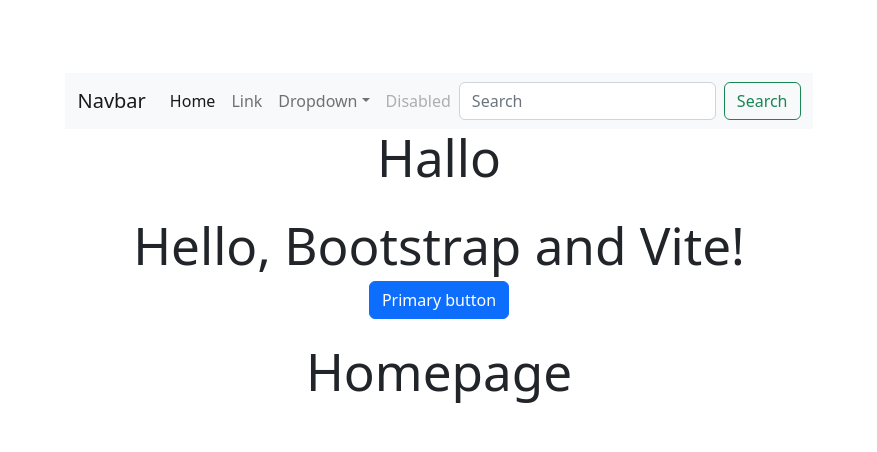
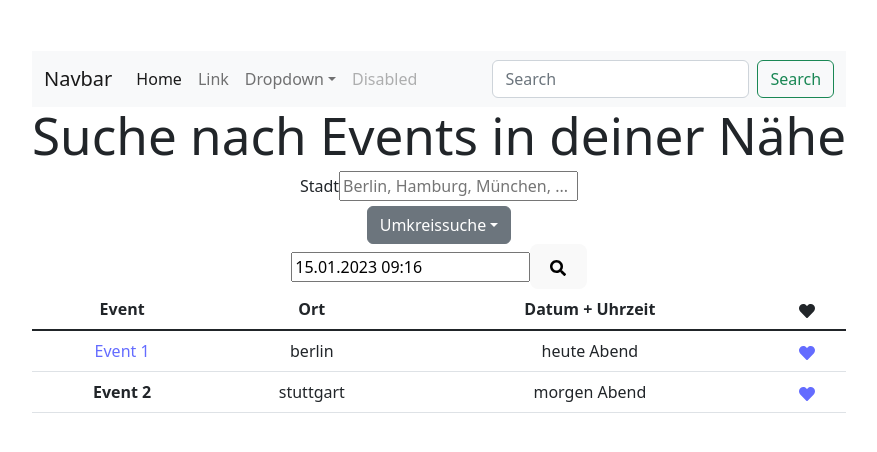
Before and after one commit to best-event-ever/frontend, a React (Vite) app: page / in a window 1280 px wide. Shown: the part 160-612 px from the top of the page, without its empty margins (201-1078 px from the left). Built offline with nearby package versions, Linux system fonts and the light colour scheme.

Commit message:
Homepage Layout without context

```diff
--- a/package.json
+++ b/package.json
@@ -13,6 +13,7 @@
     "bootstrap": "^5.2.3",
     "react": "^18.2.0",
     "react-bootstrap": "^2.7.0",
+    "react-datepicker": "^4.8.0",
     "react-dom": "^18.2.0",
     "react-icons": "^4.7.1",
     "react-router-dom": "^6.6.2"
--- a/src/App.jsx
+++ b/src/App.jsx
@@ -20,11 +20,11 @@ export default function App() {
   return (
     <>
       <Navbar />
-      <h1>Hallo</h1>
+      {/* <h1>Hallo</h1>
       <div class="container py-4 px-3 mx-auto">
         <h1>Hello, Bootstrap and Vite!</h1>
         <button class="btn btn-primary ">Primary button</button>
-      </div>
+      </div> */}
       <BrowserRouter>
         <Routes>
           <Route path="/" element={<Homepage />} />
--- a/src/pages/Homepage.jsx
+++ b/src/pages/Homepage.jsx
@@ -1,11 +1,133 @@
 import React from "react";
-import { Header } from "../components/Header.jsx";
-import { Navbar } from "../components/Navbar.jsx";
+import { useState } from "react";
+import { useNavigate } from "react-router-dom";
+import DatePicker from "react-datepicker";
+import "react-datepicker/dist/react-datepicker.css";
+import { registerLocale, setDefaultLocale } from "react-datepicker";
+import de from "date-fns/locale/de";
+registerLocale("de", de);
+import { FaSearch, FaHeart } from "react-icons/fa";
+import { Link } from "react-router-dom";
 
 export function Homepage() {
+  const navigate = useNavigate();
+  const [search, setSearch] = useState({ word: "" });
+  const [data, setData] = useState();
+  const [startDate, setStartDate] = useState(new Date(), { locale: "de" });
+  const changeHandler = (e) => {
+    setSearch((prev) => (prev = { ...prev, [e.target.id]: e.target.value }));
+  };
+  const fetchData = () => {
+    fetch(`mongodb/${search.search}`)
+      .then((response) => response.json())
+      .then((json) => setData(json));
+  };
+  const submitHandler = (e) => {
+    e.preventDefault();
+    fetchData();
+  };
+
+  const addItem = async (param) => {
+    const data = await fetch(`mongodb/user/${param}`, {
+      method: `POST`,
+    });
+    const detailData = await data.json();
+    fetchData();
+    alert("There is no such event");
+  };
   return (
     <div>
-      <h1>Homepage</h1>
+      <h1>Suche nach Events in deiner Nähe</h1>
+      <form action="" onSubmit={submitHandler}>
+        <label for="inputCity" className="form-label">
+          Stadt
+        </label>
+        <input
+          type="text"
+          className="city"
+          id="city"
+          placeholder="Berlin, Hamburg, München, ..."
+          onChange={changeHandler}
+        />
+        <div class="dropdown">
+          <button
+            class="btn btn-secondary dropdown-toggle"
+            type="button"
+            data-bs-toggle="dropdown"
+            aria-expanded="false"
+          >
+            Umkreissuche
+          </button>
+          <ul class="dropdown-menu">
+            <li>
+              <a class="dropdown-item" onChange={changeHandler} href="#">
+                5 km
+              </a>
+            </li>
+            <li>
+              <a class="dropdown-item" onChange={changeHandler} href="#">
+                10 km
+              </a>
+            </li>
+            <li>
+              <a class="dropdown-item" onChange={changeHandler} href="#">
+                20 km
+              </a>
+            </li>
+          </ul>
+        </div>
+        <DatePicker
+          selected={startDate}
+          onChange={(date) => setStartDate(date)}
+          monthsShown={1}
+          showTimeSelect
+          timeFormat="HH:mm"
+          timeIntervals={60}
+          timeCaption="Uhrzeit"
+          locale="de"
+          dateFormat="dd.MM.yyyy HH:mm"
+          value={startDate}
+        />
+        <button className="searchButton">
+          <FaSearch />
+        </button>
+      </form>
+      <table className="table">
+        <thead>
+          <tr>
+            <th scope="col">Event</th>
+            <th scope="col">Ort</th>
+            <th scope="col">Datum + Uhrzeit</th>
+            <th scope="col">
+              <FaHeart />
+            </th>
+          </tr>
+        </thead>
+        <tbody className="table-group-divider">
+          <tr>
+            <th scope="row">
+              <a href={`/event-details`}>Event 1</a>
+            </th>
+            <td>berlin</td>
+            <td>heute Abend</td>
+            <td>
+              <a href="">
+                <FaHeart />
+              </a>
+            </td>
+          </tr>
+          <tr>
+            <th scope="row">Event 2</th>
+            <td>stuttgart</td>
+            <td>morgen Abend</td>
+            <td>
+              <a href="">
+                <FaHeart />
+              </a>
+            </td>
+          </tr>
+        </tbody>
+      </table>
     </div>
   );
 }
```
Also changed, not shown: 1 other file (tests, documents, lock files or other folders).
